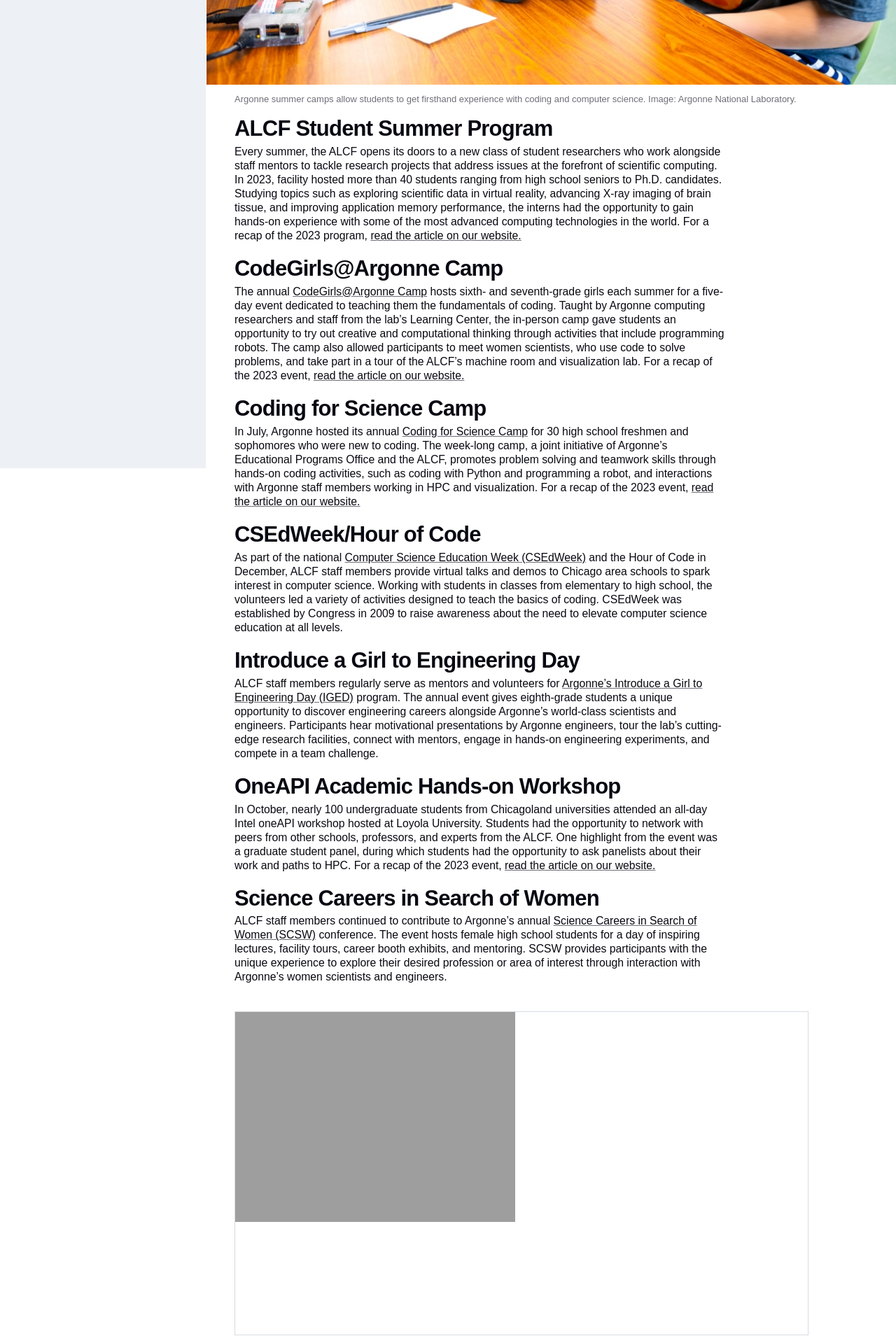
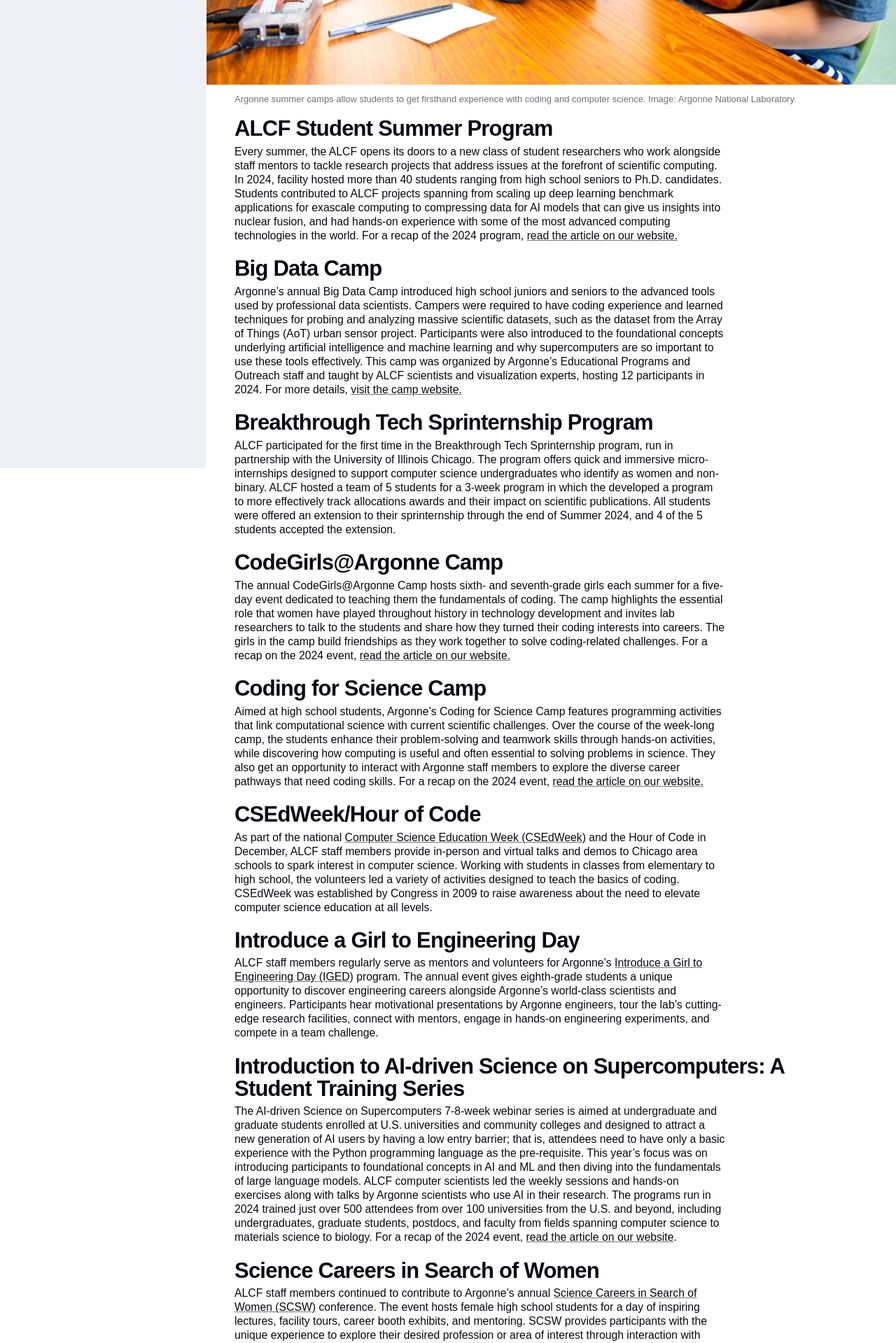
Before and after one commit to argonne-lcf/AR2024, a Jekyll site: the page built from 03_community/educational-outreach-activities.md, in a window 1280 px wide. Shown: the part 675-2594 px from the top of the page at 70% size. Built offline with Jekyll 4.4.1, drawn with Linux system fonts in a browser that asks for light colours; some web fonts are replaced; some of the changed text lies outside the part shown.

Commit message:
Update educational-outreach-activities-LL.md

```diff
--- a/03_community/educational-outreach-activities.md
+++ b/03_community/educational-outreach-activities.md
@@ -10,25 +10,31 @@ permalink: community-and-outreach/educational-outreach-activities
 ---
 
 # ALCF Student Summer Program
-Every summer, the ALCF opens its doors to a new class of student researchers who work alongside staff mentors to tackle research projects that address issues at the forefront of scientific computing. In 2023, facility hosted more than 40 students ranging from high school seniors to Ph.D. candidates. Studying topics such as exploring scientific data in virtual reality, advancing X-ray imaging of brain tissue, and improving application memory performance, the interns had the opportunity to gain hands-on experience with some of the most advanced computing technologies in the world. For a recap of the 2023 program, [read the article on our website.](https://www.alcf.anl.gov/news/summer-interns-gain-hands-experience-argonne-supercomputers)
+Every summer, the ALCF opens its doors to a new class of student researchers who work alongside staff mentors to tackle research projects that address issues at the forefront of scientific computing. In 2024, facility hosted more than 40 students ranging from high school seniors to Ph.D. candidates. Students contributed to ALCF projects spanning from scaling up deep learning benchmark applications for exascale computing to compressing data for AI models that can give us insights into nuclear fusion, and had hands-on experience with some of the most advanced computing technologies in the world.  For a recap of the 2024 program, [read the article on our website.](https://www.alcf.anl.gov/news/summer-students-tackle-supercomputing-and-ai-research-projects)
+
+# Big Data Camp
+Argonne’s annual Big Data Camp introduced high school juniors and seniors to the advanced tools used by professional data scientists. Campers were required to have coding experience and learned techniques for probing and analyzing massive scientific datasets, such as the dataset from the Array of Things (AoT) urban sensor project. Participants were also introduced to the foundational concepts underlying artificial intelligence and machine learning and why supercomputers are so important to use these tools effectively. This camp was organized by Argonne’s Educational Programs and Outreach staff and taught by ALCF scientists and visualization experts, hosting 12 participants in 2024.  For more details, [visit the camp website.](https://www.anl.gov/education/big-data-camp)
+
+# Breakthrough Tech Sprinternship Program
+ALCF participated for the first time in the Breakthrough Tech Sprinternship program, run in partnership with the University of Illinois Chicago. The program offers quick and immersive micro-internships designed to support computer science undergraduates who identify as women and non-binary. ALCF hosted a team of 5 students for a 3-week program in which the developed a program to more effectively track allocations awards and their impact on scientific publications. All students were offered an extension to their sprinternship through the end of Summer 2024, and 4 of the 5 students accepted the extension.
 
 # CodeGirls@Argonne Camp
-The annual [CodeGirls@Argonne Camp](https://www.anl.gov/education/codegirlsargonne-camp) hosts sixth- and seventh-grade girls each summer for a five-day event dedicated to teaching them the fundamentals of coding. Taught by Argonne computing researchers and staff from the lab’s Learning Center, the in-person camp gave students an opportunity to try out creative and computational thinking through activities that include programming robots. The camp also allowed participants to meet women scientists, who use code to solve problems, and take part in a tour of the ALCF’s machine room and visualization lab. For a recap of the 2023 event, [read the article on our website.](https://www.alcf.anl.gov/news/summer-camps-aim-inspire-next-generation-computer-scientists)
+The annual CodeGirls@Argonne Camp hosts sixth- and seventh-grade girls each summer for a five-day event dedicated to teaching them the fundamentals of coding. The camp highlights the essential role that women have played throughout history in technology development and invites lab researchers to talk to the students and share how they turned their coding interests into careers. The girls in the camp build friendships as they work together to solve coding-related challenges. For a recap on the 2024 event, [read the article on our website.](https://www.alcf.anl.gov/news/argonne-summer-camps-connect-students-world-supercomputing)
 
 # Coding for Science Camp
-In July, Argonne hosted its annual [Coding for Science Camp](https://www.anl.gov/education/coding-for-science-camp) for 30 high school freshmen and sophomores who were new to coding. The week-long camp, a joint initiative of Argonne’s Educational Programs Office and the ALCF, promotes problem solving and teamwork skills through hands-on coding activities, such as coding with Python and programming a robot, and interactions with Argonne staff members working in HPC and visualization. For a recap of the 2023 event, [read the article on our website.](https://www.alcf.anl.gov/news/summer-camps-aim-inspire-next-generation-computer-scientists)
+Aimed at high school students, Argonne’s Coding for Science Camp features programming activities that link computational science with current scientific challenges. Over the course of the week-long camp, the students enhance their problem-solving and teamwork skills through hands-on activities, while discovering how computing is useful and often essential to solving problems in science. They also get an opportunity to interact with Argonne staff members to explore the diverse career pathways that need coding skills. For a recap on the 2024 event, [read the article on our website.](https://www.alcf.anl.gov/news/argonne-summer-camps-connect-students-world-supercomputing)
 
 # CSEdWeek/Hour of Code
-As part of the national [Computer Science Education Week (CSEdWeek)](https://www.csedweek.org/) and the Hour of Code in December, ALCF staff members provide virtual talks and demos to Chicago area schools to spark interest in computer science. Working with students in classes from elementary to high school, the volunteers led a variety of activities designed to teach the basics of coding. CSEdWeek was established by Congress in 2009 to raise awareness about the need to elevate computer science education at all levels.
+As part of the national [Computer Science Education Week (CSEdWeek)](https://www.csedweek.org/) and the Hour of Code in December, ALCF staff members provide in-person and virtual talks and demos to Chicago area schools to spark interest in computer science. Working with students in classes from elementary to high school, the volunteers led a variety of activities designed to teach the basics of coding. CSEdWeek was established by Congress in 2009 to raise awareness about the need to elevate computer science education at all levels.
 
 # Introduce a Girl to Engineering Day
-ALCF staff members regularly serve as mentors and volunteers for [Argonne’s Introduce a Girl to Engineering Day (IGED)](https://www.anl.gov/introduce-a-girl-to-engineering-day) program. The annual event gives eighth-grade students a unique opportunity to discover engineering careers alongside Argonne’s world-class scientists and engineers. Participants hear motivational presentations by Argonne engineers, tour the lab’s cutting-edge research facilities, connect with mentors, engage in hands-on engineering experiments, and compete in a team challenge.
+ALCF staff members regularly serve as mentors and volunteers for Argonne’s [Introduce a Girl to Engineering Day (IGED)](https://www.anl.gov/introduce-a-girl-to-engineering-day) program. The annual event gives eighth-grade students a unique opportunity to discover engineering careers alongside Argonne’s world-class scientists and engineers. Participants hear motivational presentations by Argonne engineers, tour the lab’s cutting-edge research facilities, connect with mentors, engage in hands-on engineering experiments, and compete in a team challenge.
 
-# OneAPI Academic Hands-on Workshop
-In October, nearly 100 undergraduate students from Chicagoland universities attended an all-day Intel oneAPI workshop hosted at Loyola University. Students had the opportunity to network with peers from other schools, professors, and experts from the ALCF. One highlight from the event was a graduate student panel, during which students had the opportunity to ask panelists about their work and paths to HPC.  For a recap of the 2023 event, [read the article on our website.](https://www.alcf.anl.gov/news/hands-workshop-introduces-chicago-area-college-students-oneapi-programming-model)
+# Introduction to AI-driven Science on Supercomputers: A Student Training Series
+The AI-driven Science on Supercomputers 7-8-week webinar series is aimed at undergraduate and graduate students enrolled at U.S. universities and community colleges and designed to attract a new generation of AI users by having a low entry barrier; that is, attendees need to have only a basic experience with the Python programming language as the pre-requisite. This year’s focus was on introducing participants to foundational concepts in AI and ML and then diving into the fundamentals of large language models. ALCF computer scientists led the weekly sessions and hands-on exercises along with talks by Argonne scientists who use AI in their research. The programs run in 2024 trained just over 500 attendees from over 100 universities from the U.S. and beyond, including undergraduates, graduate students, postdocs, and faculty from fields spanning computer science to materials science to biology. For a recap of the 2024 event, [read the article on our website](https://www.alcf.anl.gov/news/argonne-training-series-helps-prepare-new-generation-ai-ready-researchers).
 
 # Science Careers in Search of Women
-ALCF staff members continued to contribute to Argonne’s annual [Science Careers in Search of Women (SCSW)](https://www.anl.gov/science-careers-in-search-of-women) conference. The event hosts female high school students for a day of inspiring lectures, facility tours, career booth exhibits, and mentoring. SCSW provides participants with the unique experience to explore their desired profession or area of interest through interaction with Argonne’s women scientists and engineers.
+ALCF staff members continued to contribute to Argonne’s annual [Science Careers in Search of Women (SCSW)](https://www.anl.gov/science-careers-in-search-of-women) conference. The event hosts female high school students for a day of inspiring lectures, facility tours, career booth exhibits, and mentoring. SCSW provides participants with the unique experience to explore their desired profession or area of interest through interaction with Argonne’s women scientists and engineers. For a recap of the 2024, [read the article on Argonne’s website](https://www.anl.gov/article/argonne-hosts-2024-science-careers-in-search-of-women-event).
 
 {% include media-img.html
    source= "AmbassadorAR23.png"
```
